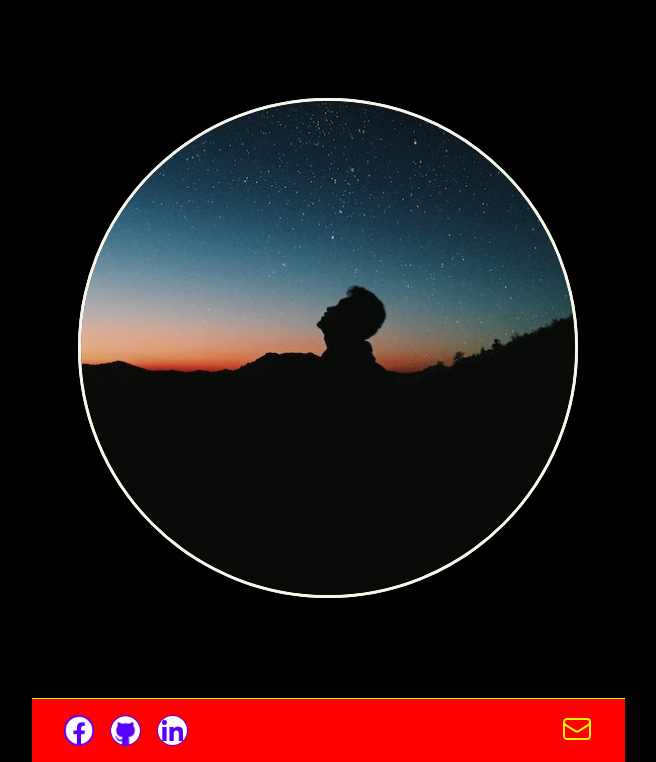
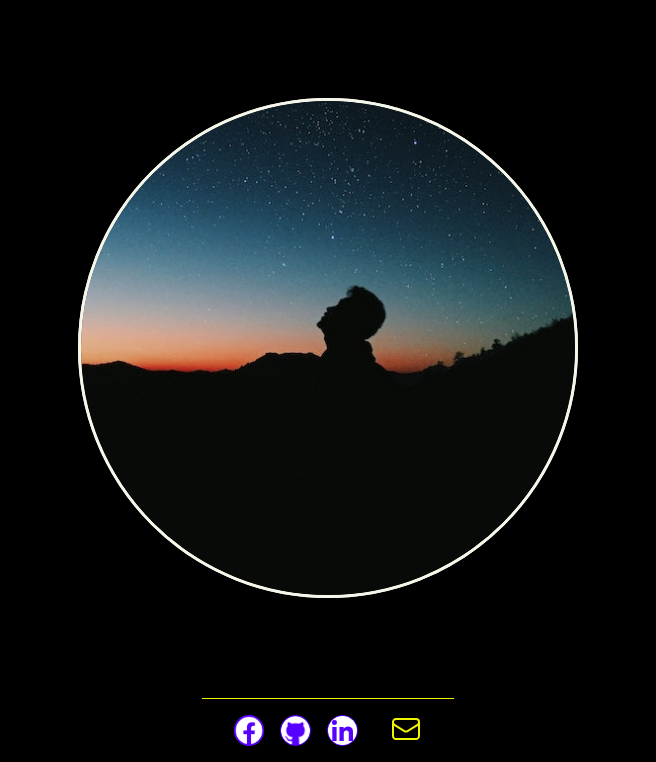
Before and after one commit to birkheadc/colby, a React app: page /about in a window 1280 px wide. Shown: the part 2502-3264 px from the top of the page, without its empty margins (312-968 px from the left). Built offline with nearby package versions, Linux system fonts and the light colour scheme; no server answers; a web font is replaced by a local one.

Commit message:
Fix and reformat contact icons

```diff
--- /dev/null
+++ b/src/components/contact/ContactIcons.css
@@ -0,0 +1,15 @@
+.contact-icons-list {
+  display: flex;
+  flex-direction: row;
+  justify-content: center;
+  align-items: center;
+  gap: 1em;
+  height: 100%;
+  width: auto;
+  text-align: center;
+}
+
+.contact-icons-list>li {
+  height: 100%;
+  display: flex;
+}
--- a/src/components/contact/ContactIcons.tsx
+++ b/src/components/contact/ContactIcons.tsx
@@ -1,4 +1,5 @@
 import * as React from 'react';
+import './ContactIcons.css';
 import ContactIcon from './contactIcon/ContactIcon';
 import { IContactIcon } from './ContactWidget';
 import fb_icon from '../../assets/images/social-icons/facebook.png';
@@ -13,23 +14,26 @@ function ContactIcons(props: IContactIconsProps): JSX.Element {
 
   const ICONS: IContactIcon[] = [
     {
-      icon: <img alt='My Facebook' draggable='false' src={fb_icon}></img>,
+      alt: 'My Facebook',
+      src: fb_icon,
       url: 'https://www.facebook.com/#!/profile.php?id=100000139877934',
       key: 0
     },
     {
-      icon: <img alt='My Github' draggable='false' src={gh_icon}></img>,
+      alt: 'My Github',
+      src: gh_icon,
       url: 'https://github.com/birkheadc',
       key: 1
     },{
-      icon: <img alt='My LinkedIn' draggable='false' src={li_icon}></img>,
+      alt: 'My LinkedIn',
+      src: li_icon,
       url: 'https://www.linkedin.com/in/colby-birkhead',
       key: 2
     }
   ];
 
   return (
-    <ul>
+    <ul className='contact-icons-list'>
       {ICONS.map(
         icon =>
         <li key={'contact-icon_' + icon.key}><ContactIcon icon={icon} /></li>
--- a/src/components/contact/ContactWidget.css
+++ b/src/components/contact/ContactWidget.css
@@ -12,10 +12,6 @@ div.contact-widget-wrapper {
   animation-name: fadeIn;
   animation-duration: 1000ms;
   animation-fill-mode: forwards;
-}
-
-div.contact-widget-wrapper>ul {
-  height: 2.5em;
 }
 
 div.contact-widget-wrapper h2 {
@@ -33,7 +29,8 @@ div.contact-widget-wrapper span {
   font-size:1.3em;
 }
 
-div.contact-widget-wrapper ul {
+div.contact-widget-wrapper>ul {
+  height: 2.5em;
   display: flex;
   flex-direction: row;
   justify-content: center;
@@ -52,7 +49,7 @@ div.contact-widget-mail-copy-wrapper {
   flex-direction: row;
   justify-content: center;
   gap: 1em;
-  width: 50%;
+  width: 5em;
   margin: 0.2em auto;
 }
 
--- a/src/components/contact/ContactWidget.tsx
+++ b/src/components/contact/ContactWidget.tsx
@@ -2,11 +2,11 @@ import * as React from 'react';
 import './ContactWidget.css';
 import CopyIcon from './copyIcon/CopyIcon';
 import MailIcon from './mailIcon/MailIcon';
-import { animated, useSpring } from 'react-spring';
 import ContactIcons from './ContactIcons';
 
 export interface IContactIcon {
-  icon: JSX.Element,
+  alt: string,
+  src: string,
   url: string,
   key: number
 }
--- a/src/components/contact/contactIcon/ContactIcon.css
+++ b/src/components/contact/contactIcon/ContactIcon.css
@@ -1,10 +1,9 @@
 .icon-link {
+  height: 100%;
   border-radius: 50%;
-  height: 100%;
-  width: 100%;
 }
 
-.icon-link>img {
+.icon-link img {
   height: 100%;
   border-radius: 50%;
   border-style: solid;
--- a/src/components/contact/contactIcon/ContactIcon.tsx
+++ b/src/components/contact/contactIcon/ContactIcon.tsx
@@ -8,7 +8,7 @@ interface IContactIconProps {
 }
 function ContactIcon(props: IContactIconProps): JSX.Element {
   return (
-    <a className='icon-link' draggable='false' href={props.icon.url} target='_blank' rel='noreferrer'>{props.icon.icon}</a>
+    <a className='icon-link' draggable='false' href={props.icon.url} target='_blank' rel='noreferrer'><img alt={props.icon.alt} draggable='false' src={props.icon.src}></img></a>
   );
 }
 
--- a/src/components/footer/Footer.css
+++ b/src/components/footer/Footer.css
@@ -1,24 +1,14 @@
 footer {
-  background-color: red;
   display: flex;
   flex-direction: row;
   justify-content: center;
   align-items: center;
-  gap: 0em;
+  gap: 2em;
   height: 4em;
   width: fit-content;
   margin: 0 auto;
   padding: 1em 2em;
   border-top: 1px solid var(--clr-accent-c);
-  /* background-color: red; */
-}
-
-footer>ul {
-  display: flex;
-  flex-direction: row;
-  gap: 1em;
-  /* background-color: blue; */
-  height: 100%;
 }
 
 footer>div {
--- a/src/components/mainWindow/MainWindow.css
+++ b/src/components/mainWindow/MainWindow.css
@@ -9,6 +9,7 @@ div.main-content-wrapper {
   display: flex;
   flex-direction: column;
   justify-content: space-between;
+  align-items: center;
 }
 
 div.main-content-wrapper h1 {
```
Also changed, not shown: 1 other file (tests, documents, lock files or other folders).
